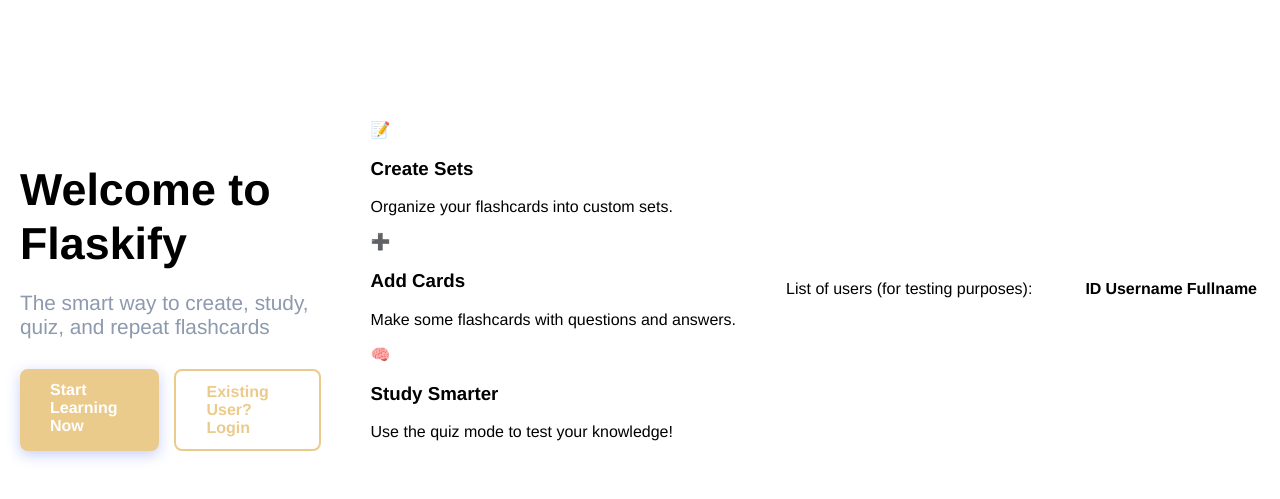
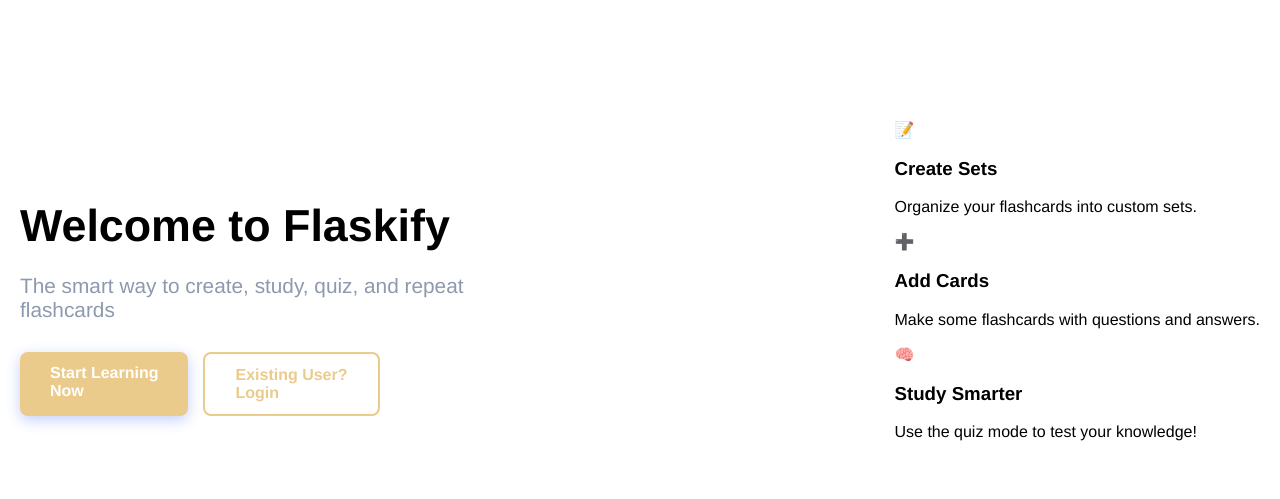
Before and after one commit to Xestycheeze/FlashcardFlask, a Flask app: page / in a window 1280 px wide. Shown: the part 90-589 px from the top of the page. Run offline with Flask 3, Linux system fonts and the light colour scheme; lists and menus that the app fills with data are empty.

Commit message:
Removed user list display from homepage

```diff
--- a/templates/home.html
+++ b/templates/home.html
@@ -43,23 +43,4 @@
     </div>
 </div>
 
-<table>
-    <thead>
-        <p>List of users (for testing purposes):</p>
-    <tr>
-        <th>ID</th>
-        <th>Username</th>
-        <th>Fullname</th>
-    </tr>
-    </thead>
-    <tbody>
-    {% for data in users %}
-        <tr>
-            <td>{{data.id}}</td>
-            <td>{{data.username}}</td>
-            <td>{{data.fullname}}</td>
-        </tr>
-    {% endfor %}
-    </tbody>
-</table>
 {% endblock %}
```
